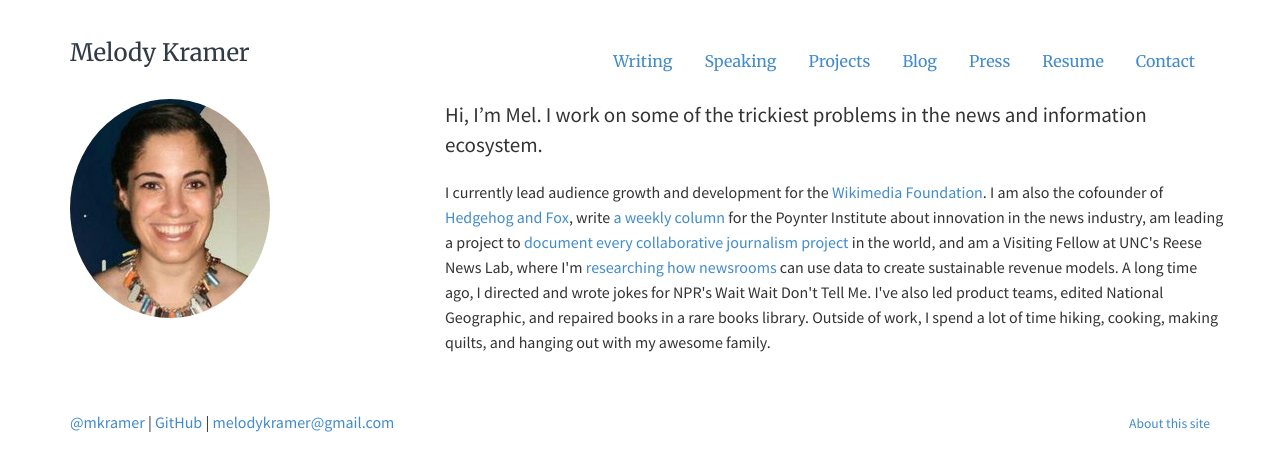
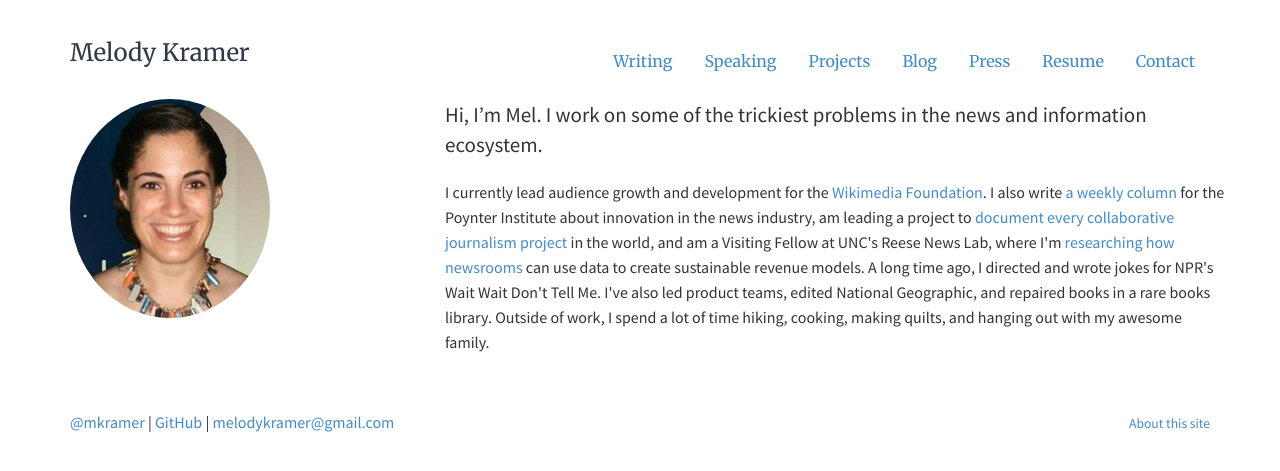
Before and after one commit to melodykramer/old-website, a Jekyll site: the page built from index.md, in a window 1280 px wide. Shown: the top 471 px of the page. Built offline with Jekyll 4.4.1, drawn with Linux system fonts in a browser that asks for light colours.

Commit message:
Update index.md

```diff
--- a/index.md
+++ b/index.md
@@ -15,5 +15,5 @@
 	</div>
 	<div itemscope itemtype="http://data-vocabulary.org/Person" class="col-sm-8"></div>
 	<p class="lead" markdown="1">Hi, I'm <span itemprop="name">Mel</span>. I work on some of the trickiest problems in the news and information ecosystem.</p>
-	<p>I currently lead audience growth and development for the <a href="https://wikimediafoundation.org/wiki/Home">Wikimedia Foundation</a>. I am also the cofounder of <a href="https://www.hedgehogandfox.net/">Hedgehog and Fox</a>, write <a href="https://www.poynter.org/person/961/archive">a weekly column</a> for the Poynter Institute about innovation in the news industry, am leading a project to <a href="https://collaborativejournalism.org/database-search-sort-learn-collaborative-projects-around-world/">document every collaborative journalism project</a> in the world, and am a Visiting Fellow at UNC's Reese News Lab, where I'm <a href="https://cislm.org/announcing-first-reese-news-lab-fellow-melody-kramer/">researching how newsrooms</a> can use data to create sustainable revenue models. A long time ago, I directed and wrote jokes for NPR's Wait Wait Don't Tell Me. I've also led product teams, edited National Geographic, and repaired books in a rare books library. Outside of work, I spend a lot of time hiking, cooking, making quilts, and hanging out with my awesome family.</p>
+	<p>I currently lead audience growth and development for the <a href="https://wikimediafoundation.org/wiki/Home">Wikimedia Foundation</a>. I also write <a href="https://www.poynter.org/person/961/archive">a weekly column</a> for the Poynter Institute about innovation in the news industry, am leading a project to <a href="https://collaborativejournalism.org/database-search-sort-learn-collaborative-projects-around-world/">document every collaborative journalism project</a> in the world, and am a Visiting Fellow at UNC's Reese News Lab, where I'm <a href="https://cislm.org/announcing-first-reese-news-lab-fellow-melody-kramer/">researching how newsrooms</a> can use data to create sustainable revenue models. A long time ago, I directed and wrote jokes for NPR's Wait Wait Don't Tell Me. I've also led product teams, edited National Geographic, and repaired books in a rare books library. Outside of work, I spend a lot of time hiking, cooking, making quilts, and hanging out with my awesome family.</p>
 </div>
```
